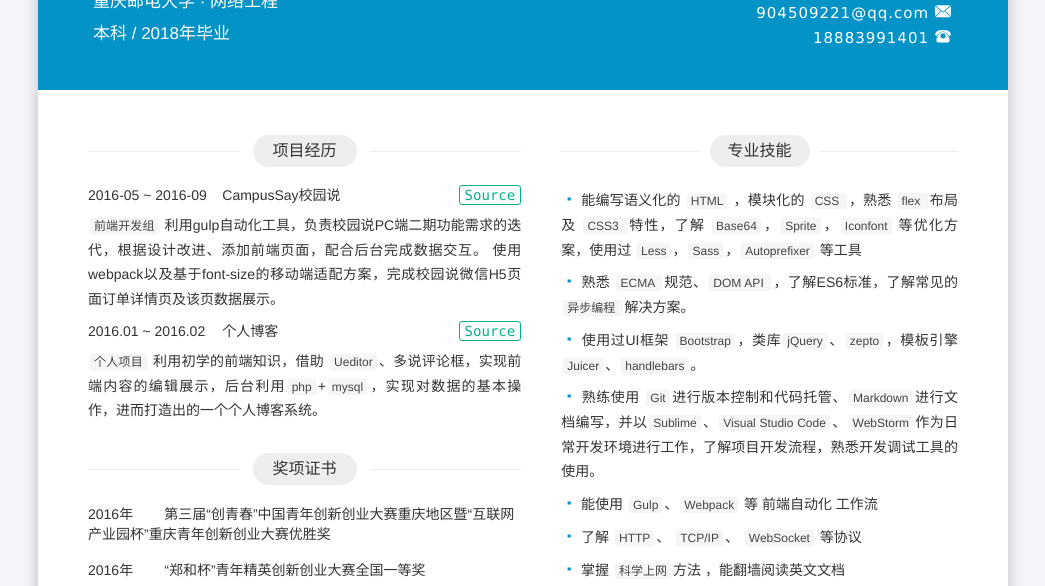
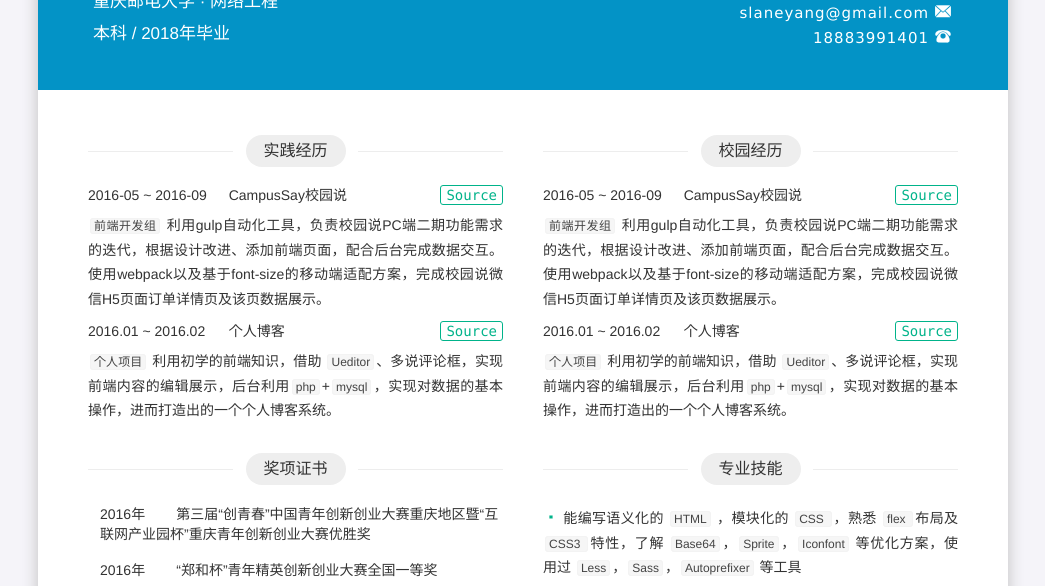
Before and after one commit to suwu150/RESUME, a plain HTML site: page a4-pdf/index.html in a window 1280 px wide. Shown: the part 214-800 px from the top of the page, without its empty margins (117-1162 px from the left). Drawn offline with Linux system fonts and the light colour scheme.

Commit message:
样式修改

```diff
--- a/a4-pdf/a4.css
+++ b/a4-pdf/a4.css
@@ -7,10 +7,10 @@
     border-radius: 0;
 }
 .a4 .content-left{
-	width: 52%;
+	width: 50%;
 }
 .a4 .content-right{
-	width: 48%;
+	width: 50%;
 }
 .a4 .content-hd {
 	padding: 60px 50px 40px;
@@ -51,6 +51,9 @@
 .a4 .content-bd .item-hd {
 	padding: 10px 0 8px;
 }
+.a4 .content-bd .item-hd .item-name {
+	margin-left: 12px;
+}
 .a4 .content-bd .project .item-hd {
 	padding: 10px 0 6px;
 }
--- a/a4-pdf/index.html
+++ b/a4-pdf/index.html
@@ -34,7 +34,7 @@
                 <ul>
                     <li><a href="https://www.slane.cn" target="_blank"><span class="contact-link">www.slane.cn</span><i class="iconfont icon-homepage"></i></a></li>
                     <li><a href="https://github.com/proyang" target="_blank"><span class="contact-link">github.com/proyang</span><i class="iconfont icon-github"></i></a></li>
-                    <li><a href="mailto:904509221@qq.com" target="_blank"><span class="contact-link">904509221@qq.com</span><i class="iconfont icon-email"></i></a></li>
+                    <li><a href="mailto:slaneyang@gmail.com" target="_blank"><span class="contact-link">slaneyang@gmail.com</span><i class="iconfont icon-email"></i></a></li>
                     <li><a href="tel:18883991401" target="_blank"><span class="contact-link">18883991401</span><i class="iconfont icon-phone"></i></a></li>
                 </ul>
             </section>
@@ -44,7 +44,7 @@
                 <section class="practice">
                     <header class="section-hd">
                         <span class="section-title-l"></span>
-                        <h2 class="section-title">项目经历</h2>
+                        <h2 class="section-title">实践经历</h2>
                         <span class="section-title-r"></span>
                     </header>
                     <div class="section-bd">
@@ -63,7 +63,7 @@
                         <div class="item">
                             <header class="item-hd">
                                 <span class="item-time">2016.01 ~ 2016.02</span>
-                                <a class="btn item-more" href="http://www.proyang.tk" target="_blank">Source</a>
+                                <a class="btn item-more" href="http://blog.slane.cn" target="_blank">Source</a>
                                 <h3 class="item-name">个人博客</h3>
                             </header>
                             <div class="item-bd">
@@ -112,6 +112,40 @@
                 </section>
             </div>
             <div class="content-right">
+                <section class="practice">
+                    <header class="section-hd">
+                        <span class="section-title-l"></span>
+                        <h2 class="section-title">校园经历</h2>
+                        <span class="section-title-r"></span>
+                    </header>
+                    <div class="section-bd">
+                        <div class="item">
+                            <header class="item-hd">
+                                <span class="item-time">2016-05 ~ 2016-09</span>
+                                <a class="btn item-more" href="http://www.campussay.com/" target="_blank">Source</a>
+                                <h3 class="item-name">CampusSay校园说</h3>
+                            </header>
+                            <div class="item-bd">
+                                <p class="section-content">
+                                    <strong>前端开发组</strong> 利用gulp自动化工具，负责校园说PC端二期功能需求的迭代，根据设计改进、添加前端页面，配合后台完成数据交互。 使用webpack以及基于font-size的移动端适配方案，完成校园说微信H5页面订单详情页及该页数据展示。
+                                </p>
+                            </div>
+                        </div>
+                        <div class="item">
+                            <header class="item-hd">
+                                <span class="item-time">2016.01 ~ 2016.02</span>
+                                <a class="btn item-more" href="http://blog.slane.cn" target="_blank">Source</a>
+                                <h3 class="item-name">个人博客</h3>
+                            </header>
+                            <div class="item-bd">
+                                <p class="section-content">
+                                    <strong>个人项目</strong> 利用初学的前端知识，借助
+                                    <strong>Ueditor</strong>、多说评论框，实现前端内容的编辑展示，后台利用<strong>php</strong>+<strong>mysql</strong>，实现对数据的基本操作，进而打造出的一个个人博客系统。
+                                </p>
+                            </div>
+                        </div>
+                    </div>
+                </section>
                 <section class="skill">
                     <header class="section-hd">
                         <span class="section-title-l"></span>
@@ -136,8 +170,13 @@
                                 </p>
                             </li>
                             <li>
+                                <p class="section-content"><i class="iconfont icon-dot"></i> 使用过<strong>MVVM</strong>框架
+                                    <strong>AngularJS</strong>、<strong>Vue.js</strong>。
+                                </p>
+                            </li>
+                            <li>
                                 <p class="section-content"><i class="iconfont icon-dot"></i> 熟练使用
-                                    <strong>Git</strong>进行版本控制和代码托管、<strong>Markdown</strong>进行文档编写，并以<strong>Sublime</strong>、<strong>Visual Studio Code</strong>、<strong>WebStorm</strong>作为日常开发环境进行工作，了解项目开发流程，熟悉开发调试工具的使用。
+                                    <strong>Git</strong>进行版本控制和代码托管、<strong>Markdown</strong>进行文档编写，并以<strong>Visual Studio Code</strong>、<strong>WebStorm</strong>作为日常开发环境进行工作，了解项目开发流程，熟悉开发调试工具的使用。
                                 </p>
                             </li>
                             <li>
--- a/css/style.css
+++ b/css/style.css
@@ -403,7 +403,7 @@ a {
 }
 
 .content-bd .section-content .iconfont {
-	color: #0393c6
+	color: #00b38a
 }
 
 .content-bd .section-content em {
```
Also changed, not shown: index.html (+43 -4 lines).
